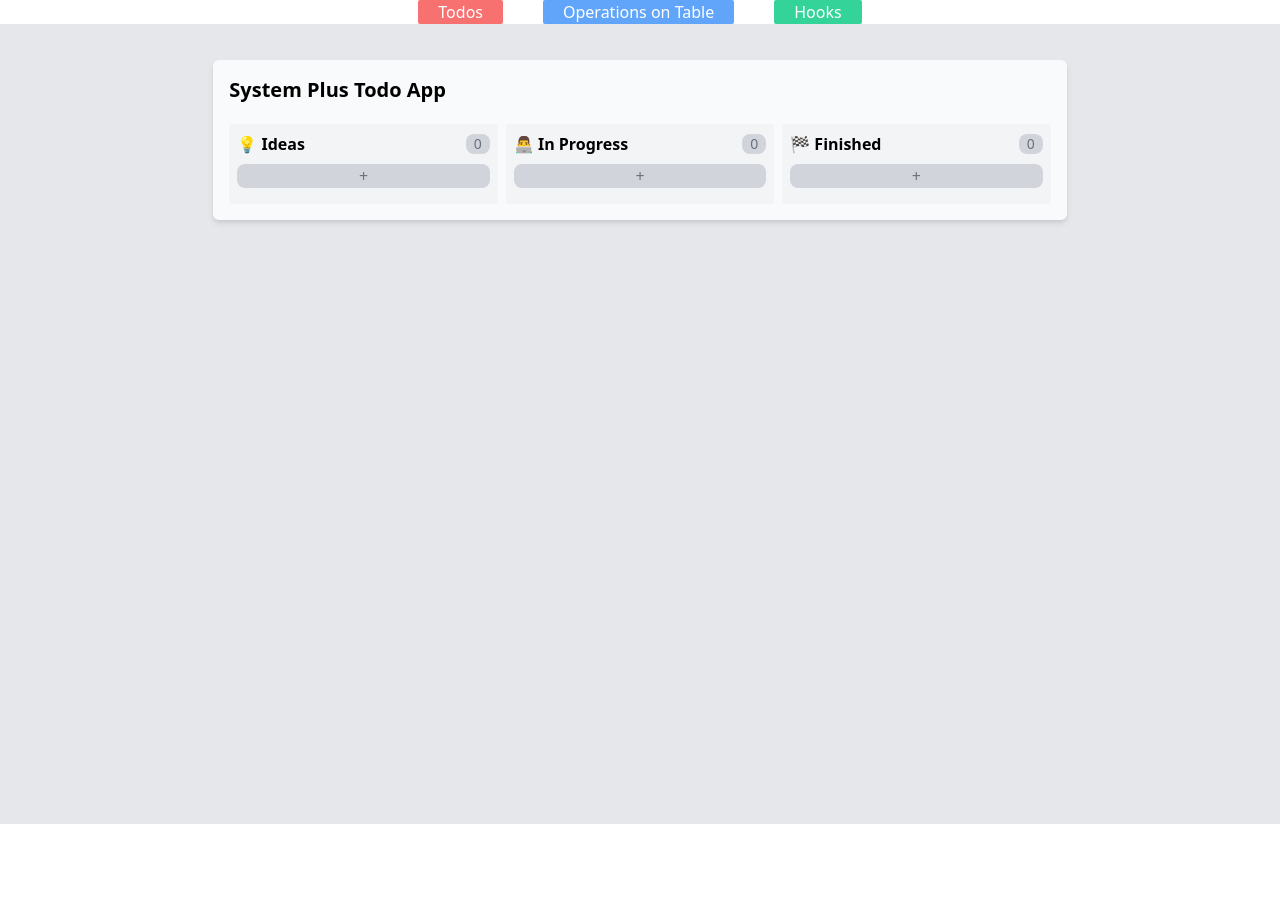
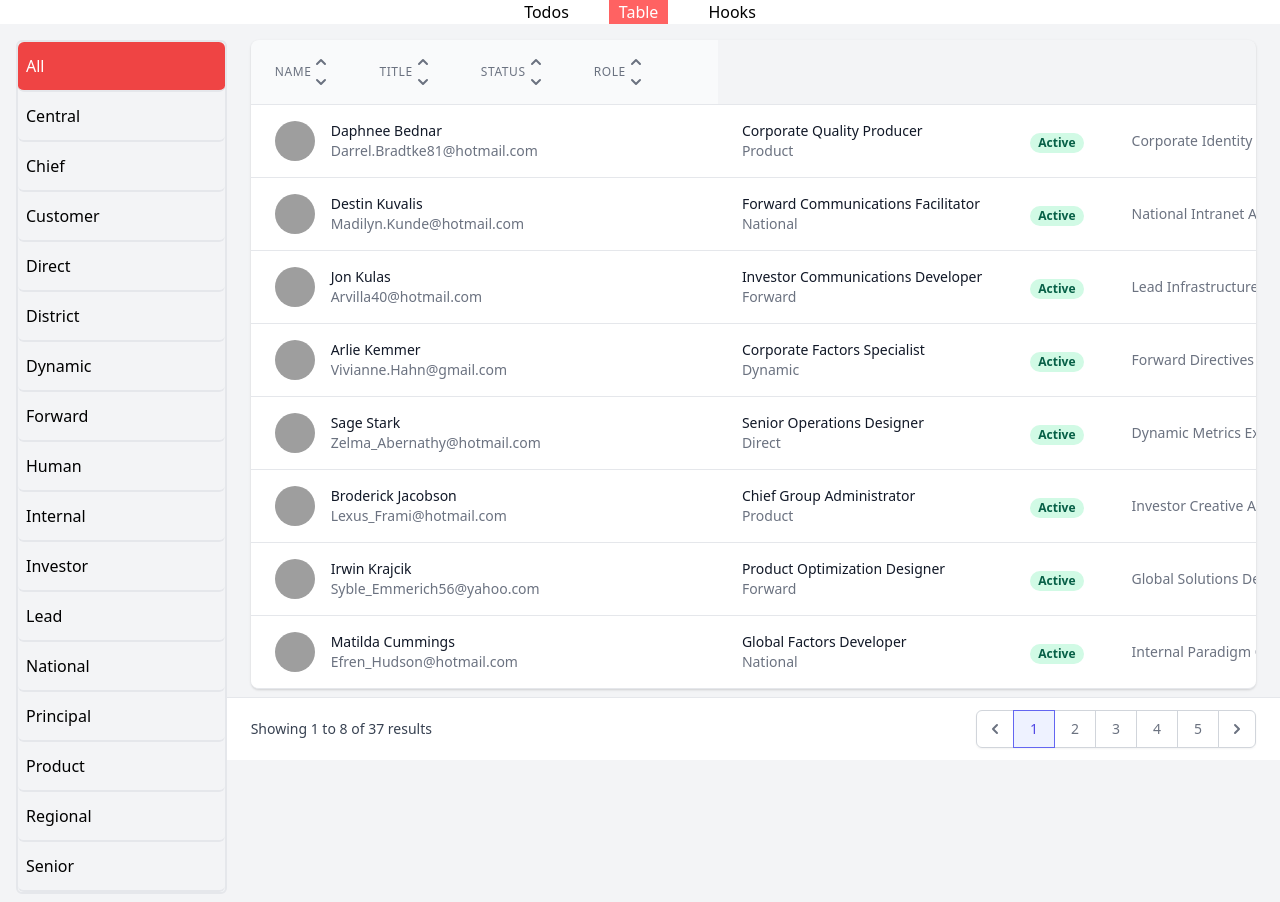
Before and after one commit to yasir-systemplus/todo, a React (Create React App) app: page /table in a window 1280 px wide. Before the commit the page ends 824 px from the top, so only its background shows below. Built offline with nearby package versions, Linux system fonts and the light colour scheme; grey boxes are pictures that could not be loaded.

Commit message:
Ready for deploy after router

```diff
--- a/package.json
+++ b/package.json
@@ -15,6 +15,7 @@
     "lodash": "^4.17.21",
     "react": "^17.0.2",
     "react-dom": "^17.0.2",
+    "react-router-dom": "^5.3.0",
     "react-scripts": "4.0.3",
     "web-vitals": "^1.1.2"
   },
--- a/src/App.js
+++ b/src/App.js
@@ -5,6 +5,7 @@ import Set from "./sets/Set";
 import SPLTodos from "./todo-app/SPLTodos";
 import Table from "./pagination/table";
 import React, { useState } from "react";
+import { Switch, Route, NavLink } from "react-router-dom";
 
 /**
  ** App js is used to configure different projects.
@@ -14,55 +15,22 @@ import React, { useState } from "react";
  */
 
 function App() {
-  const [selector, setSelector] = useState("todos");
+  return (
+    <>
+      <div className="flex flex-row justify-center space-x-10">
+        <NavLink exact to="/">
+          Todos
+        </NavLink>
+        <NavLink to="/table">Table</NavLink>
+        <NavLink to="/hooks">Hooks</NavLink>
+      </div>
 
-  const selectedComponent = () => {
-    switch (selector) {
-      case "todos":
-        return <SPLTodos />;
-      case "table":
-        return <Table />;
-      case "counter":
-        return <Counter />;
-      default:
-        break;
-    }
-  };
-
-  const buttonStyles = (color) => {
-    return `px-5 text-white rounded-sm bg-${color}-400`;
-  };
-
-  return (
-    <React.Fragment>
-      <div className="flex flex-row justify-center space-x-10 ">
-        <a
-          className={buttonStyles("red")}
-          onClick={() => {
-            setSelector("todos");
-          }}
-        >
-          Todos
-        </a>
-        <a
-          className={buttonStyles("blue")}
-          onClick={() => {
-            setSelector("table");
-          }}
-        >
-          Operations on Table
-        </a>
-        <a
-          className={buttonStyles("green")}
-          onClick={() => {
-            setSelector("counter");
-          }}
-        >
-          Hooks
-        </a>
-      </div>
-      {selectedComponent()}
-    </React.Fragment>
+      <Switch>
+        <Route path="/table" component={Table} />
+        <Route path="/hooks" component={Counter} />
+        <Route path="/" exact component={SPLTodos} />
+      </Switch>
+    </>
   );
 }
 
--- a/src/index.css
+++ b/src/index.css
@@ -15,3 +15,9 @@ code {
 @tailwind base;
 @tailwind components;
 @tailwind utilities;
+
+.active {
+  background-color: rgb(255, 98, 98);
+  color: white;
+  padding: 0 10px;
+}
--- a/src/pagination/table.jsx
+++ b/src/pagination/table.jsx
@@ -73,9 +73,7 @@ class Table extends Component {
       }
     });
 
-    const sortedAsc = _.sortBy(filteredContacts, [
-      this.state.sort.sortBy,
-    ]).reverse();
+    const sortedAsc = _.sortBy(filteredContacts, [this.state.sort.sortBy]);
 
     const sorted =
       this.state.sort.order !== "asc" ? sortedAsc : sortedAsc.reverse();
```
Also changed, not shown: src/index.js (+9 -8 lines), 25 other files (tests, documents, lock files or other folders).
